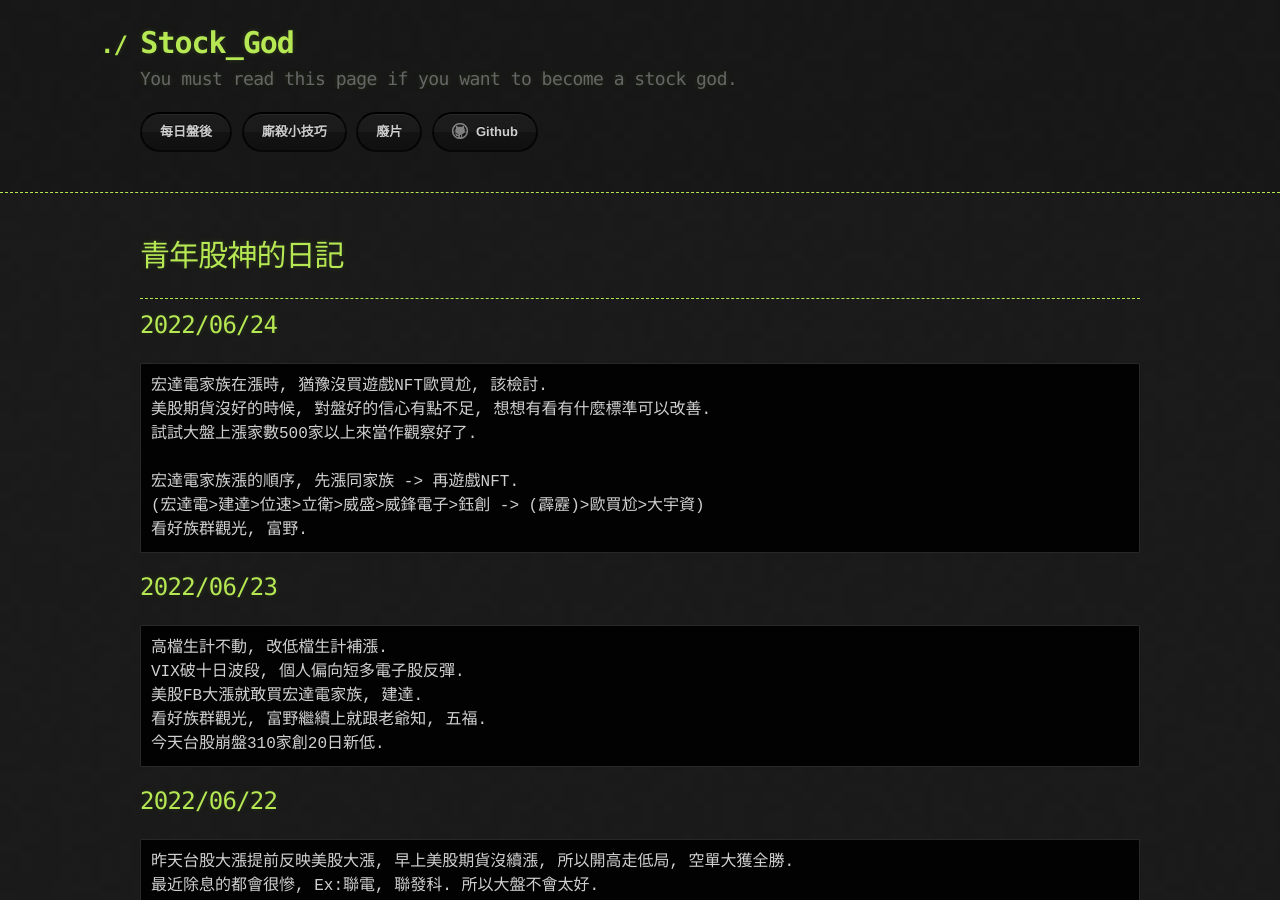
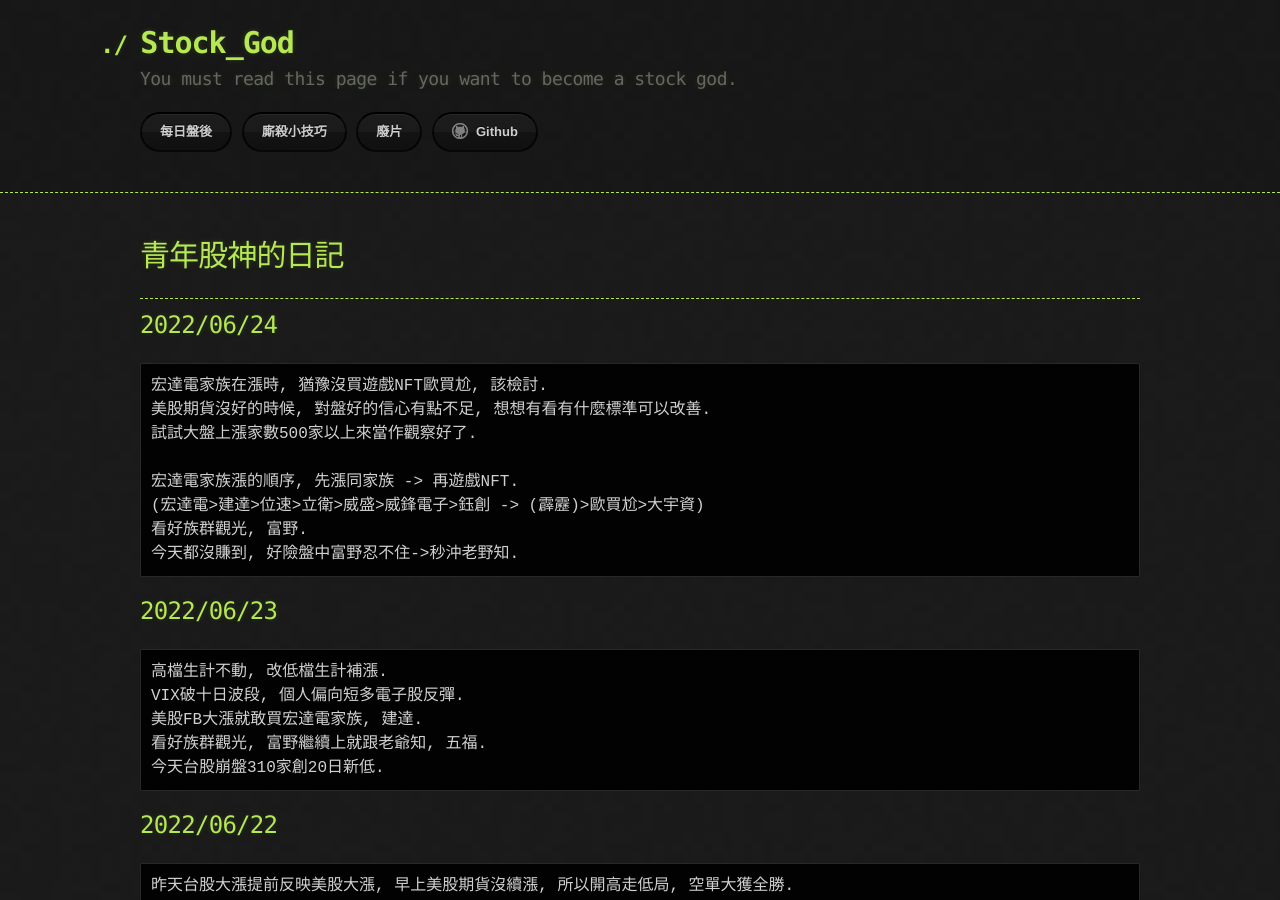
Before and after one commit to lepg5487/Stock_God, a Jekyll site: the page built from index.md, in a window 1280 px wide and 900 px high. Built offline with Jekyll 4.4.1, drawn with Linux system fonts in a browser that asks for light colours; our own code applies the rules of GitHub Pages for plain Markdown files.

Commit message:
Update index.md

````diff
--- a/index.md
+++ b/index.md
@@ -15,6 +15,7 @@ layout: testlayouts
 宏達電家族漲的順序, 先漲同家族 -> 再遊戲NFT.
 (宏達電>建達>位速>立衛>威盛>威鋒電子>鈺創 -> (霹靂)>歐買尬>大宇資)
 看好族群觀光, 富野.
+今天都沒賺到, 好險盤中富野忍不住->秒沖老野知.
 ```
 
 ## 2022/06/23
````
